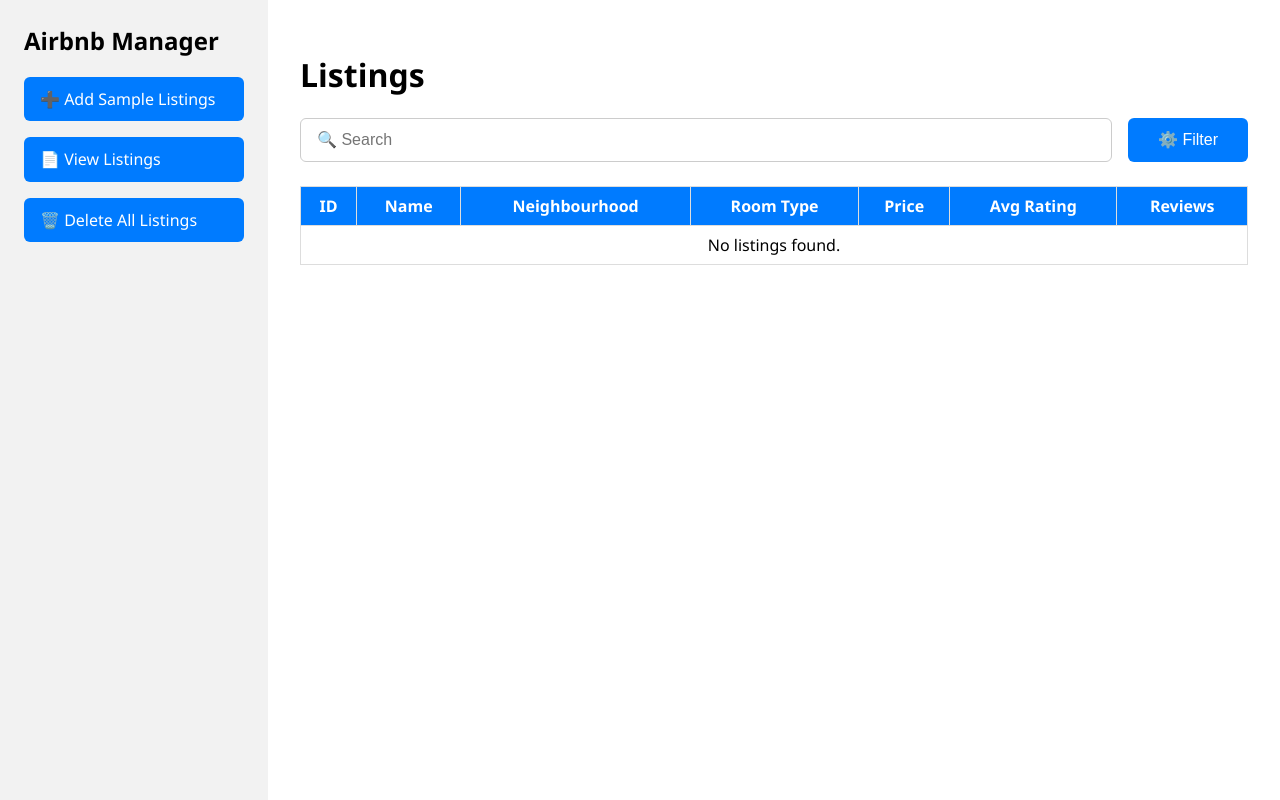
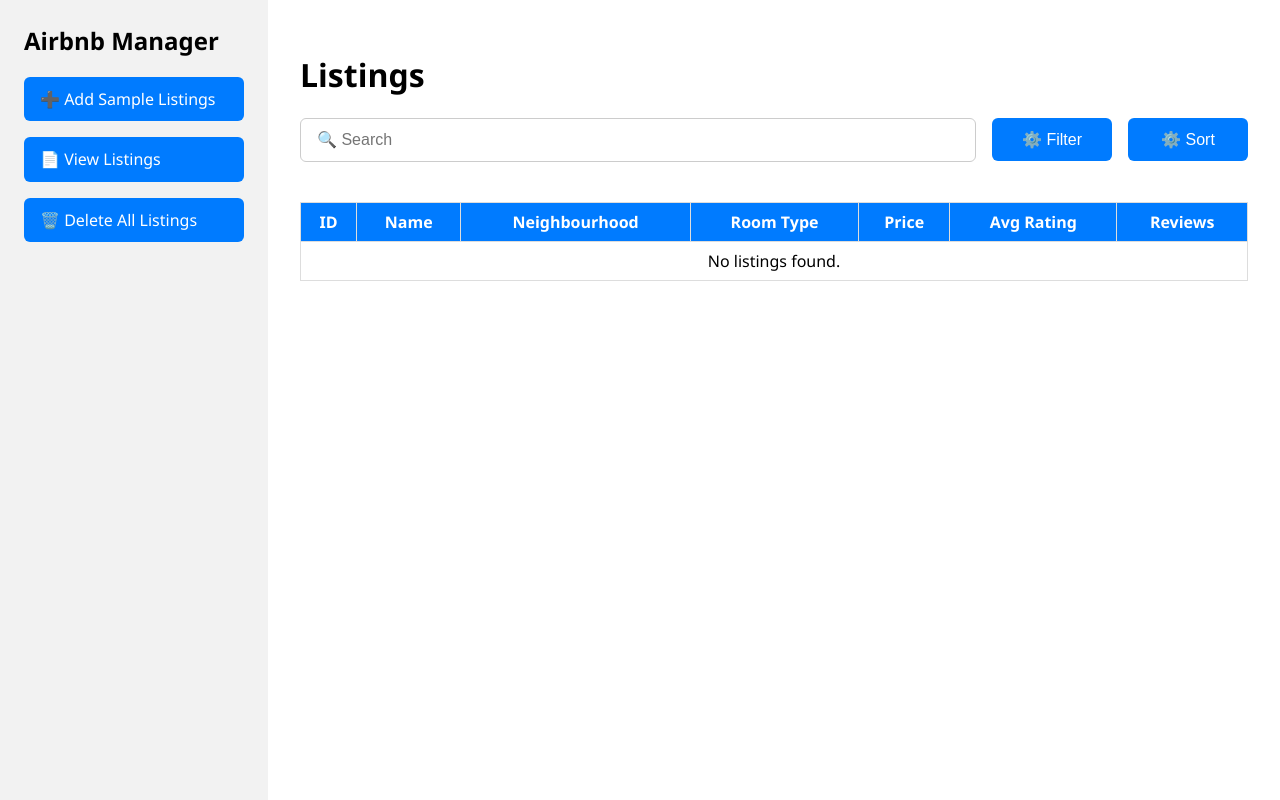
Before and after one commit to hbmahida/CS-348-Group-Project-S25, a Flask app: page /view-listings in a window 1280 px wide. Run offline with Flask 3, Linux system fonts and the light colour scheme; data that the repository does not hold is empty; some libraries are stand-ins or nearby versions.

Commit message:
Filter and sort functionality

```diff
--- a/app.py
+++ b/app.py
@@ -9,7 +9,7 @@
     conn = psycopg2.connect(**DB_CONFIG)
     return conn
 
-# Initialize database schema from data.sql
+# Initializes the database schema from data.sql.
 def init_db():
     conn = get_db_connection()
     cur = conn.cursor()
@@ -22,10 +22,12 @@
     cur.close()
     conn.close()
 
+# Route for homepage.
 @app.route('/')
 def home():
     return render_template('home.html')
 
+# Route to add sample data to the listings database.
 @app.route('/add-sample')
 def add_sample():
     conn = get_db_connection()
@@ -51,23 +53,28 @@
             message = "Sample data has already been added."
         else:
             message = f"Error inserting sample data: {e.pgerror}"
+
     finally:
         cur.close()
         conn.close()
 
     return render_template('add_sample.html', message=message)
 
+# Route for viewing the listings filtered by
 @app.route('/view-listings')
 def view_listings():
     conn = get_db_connection()
     cur = conn.cursor()
 
-    # 1. Read filter params
+    # 1. Read all params
+    search = request.args.get('search', type=str)
     neighbourhood = request.args.get('neighbourhood', type=str)
     room_type     = request.args.get('room_type',    type=str)
     price_min     = request.args.get('price_min',    type=float)
     price_max     = request.args.get('price_max',    type=float)
     min_nights    = request.args.get('min_nights',   type=int)
+    sort_by     = request.args.get('sort_by',      type=str)  # 'price' | 'name' | ''
+    sort_order  = request.args.get('sort_order',   type=str)
 
     # 2. Build base query (join on Neighbourhood.listing_id)
     base_query = """
@@ -85,10 +92,22 @@
     LEFT JOIN Review r
       ON r.listing_id = l.listing_id
     """
+
+    group_by = """
+      GROUP BY
+        l.listing_id, l.name, l.price, l.room_type, n.name
+    """
+
     where_clauses = []
     params = []
 
-    # 3. Apply filters only if provided
+    # 3a. Search listing name and neighbourhood based on pattern entered by user.
+    if search:
+        wildcard = f"%{search}%"
+        where_clauses.append("(l.name ILIKE %s OR n.name ILIKE %s)")
+        params.extend([wildcard, wildcard])
+
+    # 3b. Apply filters (if provided)
     if neighbourhood:
         where_clauses.append("n.name = %s")
         params.append(neighbourhood)
@@ -105,17 +124,24 @@
         where_clauses.append("l.minimum_nights >= %s")
         params.append(min_nights)
 
+    # 4. Stitching the query together.
     if where_clauses:
         base_query += " WHERE " + " AND ".join(where_clauses)
+    base_query += group_by
 
-    # 4. Finalize with grouping & ordering
-    base_query += """
-      GROUP BY
-        l.listing_id, l.name, l.price, l.room_type, n.name
-      ORDER BY
-        avg_rating DESC NULLS LAST,
-        l.price ASC;
-    """
+    if sort_by == 'price':
+        direction = 'ASC' if sort_order == 'asc' else 'DESC'
+        base_query += f"\n  ORDER BY l.price {direction}"
+    elif sort_by == 'name':
+        direction = 'ASC' if sort_order == 'asc' else 'DESC'
+        base_query += f"\n  ORDER BY l.name {direction}"
+    else:
+       # default ordering
+        base_query += """
+        ORDER BY avg_rating DESC NULLS LAST,
+        l.price ASC
+        """
+    base_query += ";" # End of query
 
     # 5. Execute and fetch
     cur.execute(base_query, params)
@@ -154,10 +180,13 @@
         'room_type':     room_type     or '',
         'price_min':     price_min     or '',
         'price_max':     price_max     or '',
-        'min_nights':    min_nights    or ''
+        'min_nights':    min_nights    or '',
+        'sort_by':       sort_by       or '',
+        'sort_order':    sort_order    or ''
       }
     )
 
+# Route to remove the loaded sample data from the database.
 @app.route('/delete-all')
 def delete_all():
     conn = get_db_connection()
--- a/static/styles.css
+++ b/static/styles.css
@@ -54,6 +54,7 @@
   display: flex;
   gap: 1rem;
   margin-bottom: 1.5rem;
+  width: 100%;
   align-items: center;
 }
 .search-input {
--- a/templates/view_listings.html
+++ b/templates/view_listings.html
@@ -2,9 +2,9 @@
 {% block content %}
   <h1>Listings</h1>
 
-  <!-- Search & Filter Bar -->
+  <!-- Search + Filter + Sort Bar -->
+  <form id="filterForm" method="get" action="{{ url_for('view_listings') }}" style="display: flex; gap:1rem; width:100%;">
     <div class="search-container">
-    <form method="get" action="{{ url_for('view_listings') }}" style="display: flex; gap:1rem; width:100%;">
         <input
           type="text"
           name="search"
@@ -13,8 +13,7 @@
           value="{{ current_filters.search }}"
         >
         <button type="button" class="btn" onclick="openFilterModal()">⚙️ Filter</button>
-      <!-- you can wire up search later -->
-    </form>
+        <button type="button" class="btn" onclick="openSortModal()">⚙️ Sort</button>
     </div>
 
     <!-- Filter Modal -->
@@ -27,9 +26,8 @@
             <button class="close-btn" onclick="closeFilterModal()">×</button>
           </div>
 
-        <!-- Filter Form -->
-        <form method="get" action="{{ url_for('view_listings') }}">
           <div class="modal-body">
+
             <div class="form-group">
               <label for="neighbourhood">Neighbourhood</label>
               <select id="neighbourhood" name="neighbourhood">
@@ -88,11 +86,64 @@
             <button type="button" class="btn btn-secondary" onclick="clearFilters()">Clear Filters</button>
             <button type="submit" class="btn btn-primary">Apply Filters</button>
           </div>
-        </form>
 
         </div>
       </div>
     </div>
+
+      <!-- Sort Modal -->
+    <div class="modal" id="sortModal">
+      <div class="modal-dialog">
+        <div class="modal-content">
+
+          <div class="modal-header">
+            <h3 class="modal-title">Sort Listings</h3>
+            <button
+              class="close-btn"
+              onclick="closeSortModal()"
+            >×</button>
+          </div>
+
+          <div class="modal-body">
+            <div class="form-group">
+              <label for="sort_by">Sort by</label>
+              <select id="sort_by" name="sort_by">
+                <option value="">Default</option>
+                <option value="price" {% if current_filters.sort_by=='price' %}selected{% endif %}>
+                  Price
+                </option>
+                <option value="name" {% if current_filters.sort_by=='name' %}selected{% endif %}>
+                  Name
+                </option>
+              </select>
+            </div>
+
+            <div class="form-group">
+              <label for="sort_order">Direction</label>
+              <select id="sort_order" name="sort_order">
+                <option value="asc"  {% if current_filters.sort_order=='asc'  %}selected{% endif %}>Ascending</option>
+                <option value="desc" {% if current_filters.sort_order=='desc' %}selected{% endif %}>Descending</option>
+              </select>
+            </div>
+          </div>
+
+          <div class="modal-footer" style="justify-content:center;">
+            <button
+              type="button"
+              class="btn btn-secondary"
+              onclick="clearSort()"
+            >Clear Sort</button>
+            <button
+              type="submit"
+              class="btn btn-primary"
+            >Apply Sort</button>
+          </div>
+
+        </div>
+      </div>
+    </div>
+  </form>
+
 
   <!-- Listings Table -->
   <table>
@@ -149,5 +200,34 @@
     document.addEventListener('keydown', e => {
       if (e.key === 'Escape') closeFilterModal();
     });
+
+    function openSortModal() {
+    document.getElementById('sortModal').classList.add('show');
+    }
+
+    function closeSortModal() {
+      document.getElementById('sortModal').classList.remove('show');
+    }
+
+    // clear the two sort selects
+    function clearSort() {
+      document.getElementById('sort_by').value = '';
+      document.getElementById('sort_order').value = 'asc';
+    }
+
+    // close modals on outside click / ESC
+    ['filterModal','sortModal'].forEach(id => {
+      const m = document.getElementById(id);
+      m.addEventListener('click', e => {
+        if (e.target === m) m.classList.remove('show');
+      });
+    });
+
+    document.addEventListener('keydown', e => {
+      if (e.key==='Escape') {
+        closeFilterModal();
+        closeSortModal();
+      }
+    });
   </script>
 {% endblock %}
```
Also changed, not shown: sample.sql (+11 -9 lines). Lines whose indentation alone changed are shown as unchanged.
